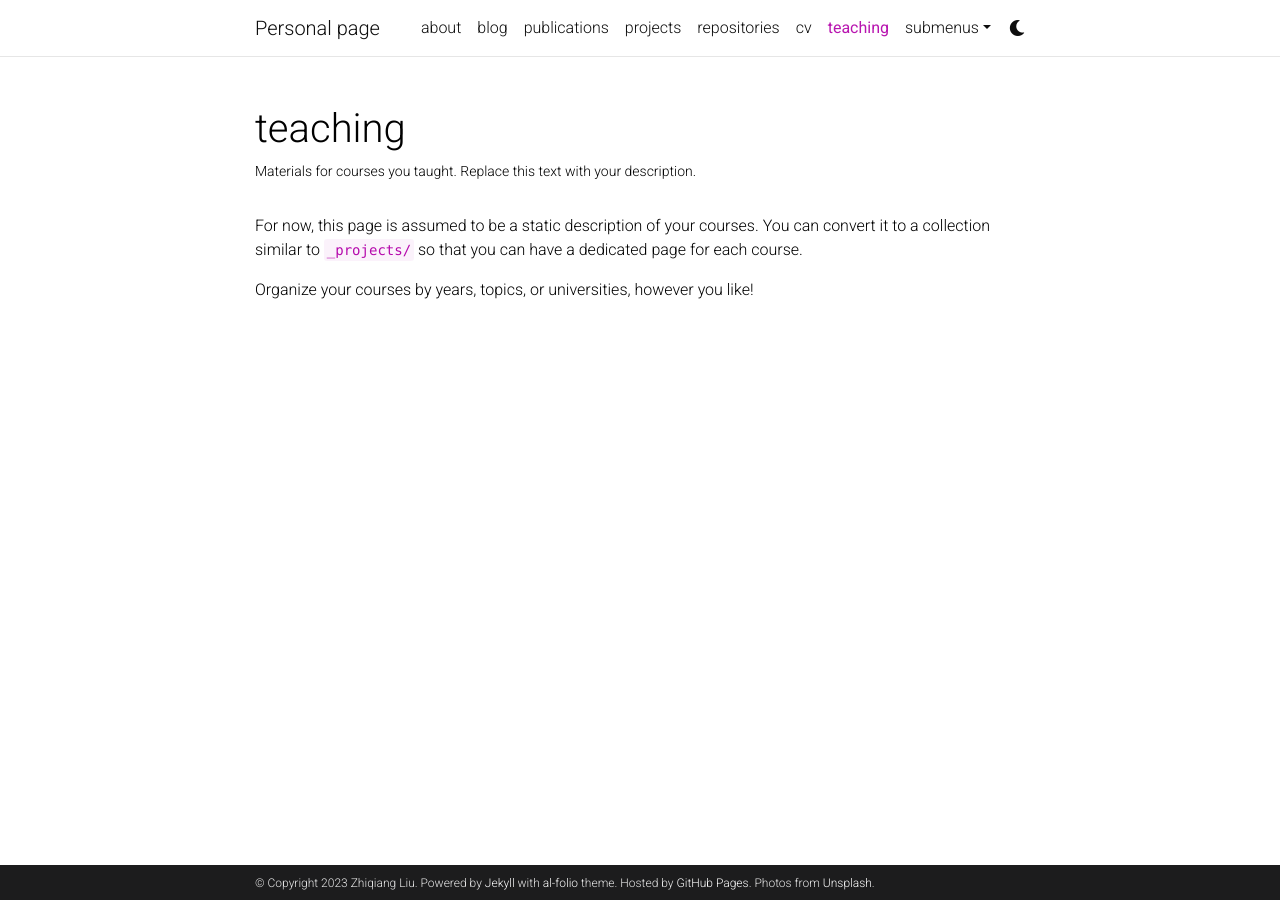
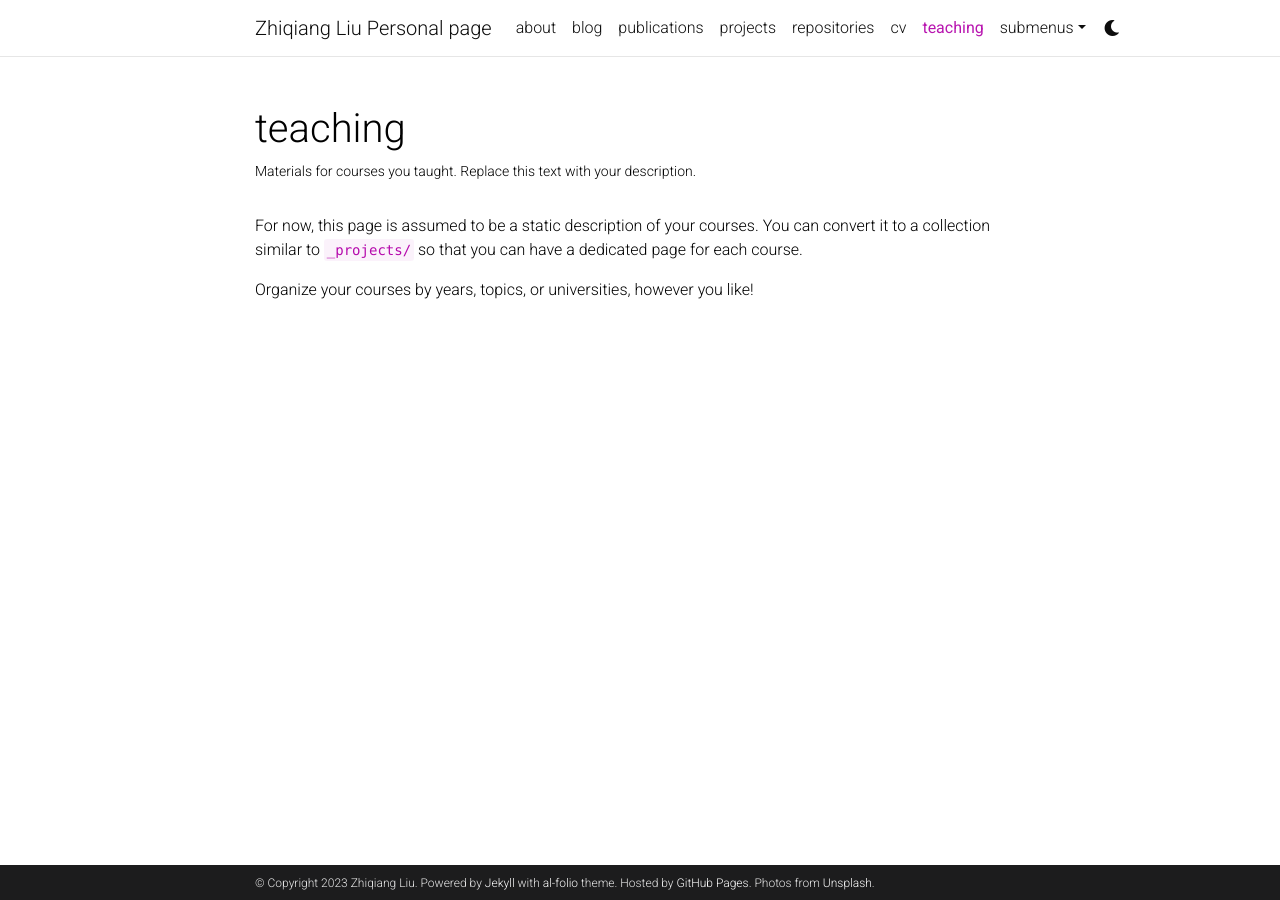
Before and after one commit to wddpwzz5/portfolio, a Jekyll site: the page built from _pages/teaching.md, in a window 1280 px wide. Built offline with Jekyll 4.4.1, drawn with Linux system fonts in a browser that asks for light colours; comment, search, counter and statistics services are not loaded; a style sheet for code colours, icons or effects is not loaded.

Commit message:
Update _config.yml

```diff
--- a/_config.yml
+++ b/_config.yml
@@ -2,7 +2,7 @@
 # Site settings
 # -----------------------------------------------------------------------------
 
-title: Personal page # the website title (if blank, full name will be used instead)
+title: Zhiqiang Liu Personal page # the website title (if blank, full name will be used instead)
 first_name: Zhiqiang
 middle_name:
 last_name: Liu
```
